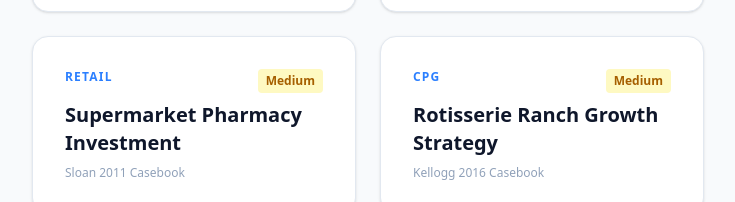
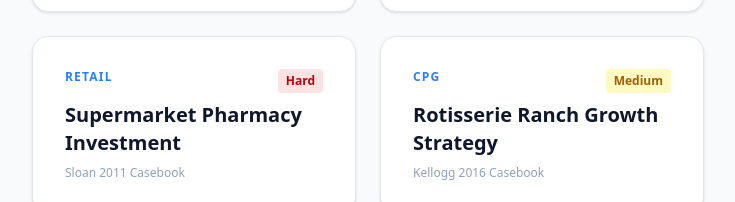
Before and after one commit to hellosayhello/AI-case-coach-frontend, a Next.js app: page / in a window 1280 px wide. Shown: the part 330-532 px from the top of the page, without its empty margins (272-1007 px from the left). Built offline with nearby package versions, Linux system fonts and the light colour scheme.

Commit message:
Adjust case difficulty for pharmacy case

```diff
--- a/src/app/page.tsx
+++ b/src/app/page.tsx
@@ -17,7 +17,7 @@
 const INDUSTRIES = [
   { name: "Sports", caseId: "phighting_phillies", label: "Phighting Phillies Due Diligence", source: "Wharton 2017 Casebook", difficulty: "Medium" },
   { name: "Education", caseId: "kellogg_india", label: "Kellogg India Expansion", source: "Kellogg 2016 Casebook", difficulty: "Medium" },
-  { name: "Retail", caseId: "pharmacy_supermarket", label: "Supermarket Pharmacy Investment", source: "Sloan 2011 Casebook", difficulty: "Medium" },
+  { name: "Retail", caseId: "pharmacy_supermarket", label: "Supermarket Pharmacy Investment", source: "Sloan 2011 Casebook", difficulty: "Hard" },
   { name: "CPG", caseId: "rotisserie_ranch", label: "Rotisserie Ranch Growth Strategy", source: "Kellogg 2016 Casebook", difficulty: "Medium" },
   { name: "Arts", caseId: "art_museum", label: "NYC Art Museum Turnaround", source: "Sloan 2011 Casebook", difficulty: "Medium" },
   { name: "Healthcare", caseId: "health_coaches", label: "Health Coaches Disease Management", source: "Kellogg 2016 Casebook", difficulty: "Hard" },
```
